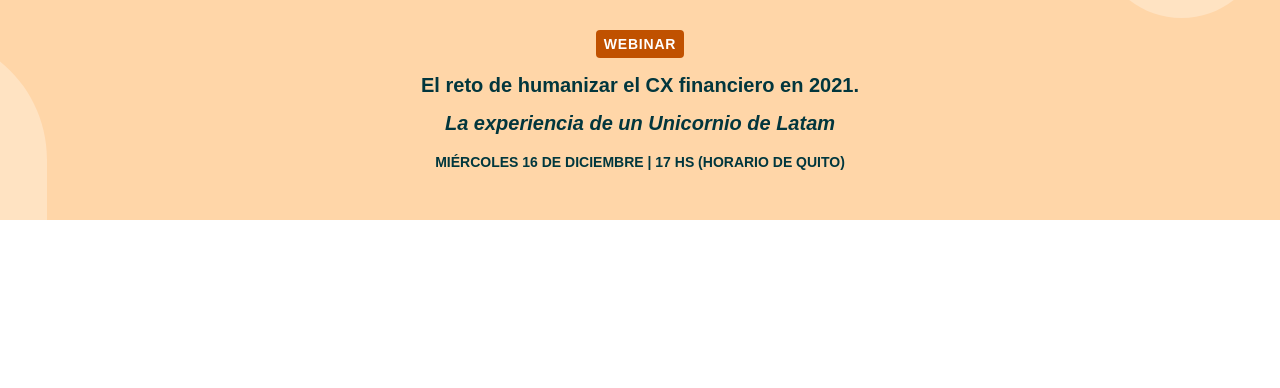
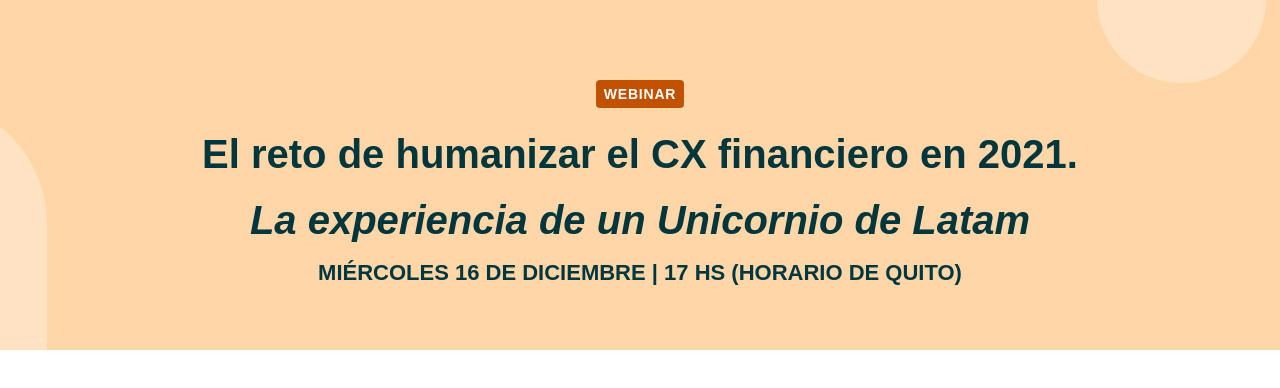
Before and after one commit to retaLazyCodes/the8Agency-challenge, a React (Create React App) app in the folder front/: page / in a window 1280 px wide. Shown: the top 388 px of the page. Built offline with nearby package versions, Linux system fonts and the light colour scheme.

Commit message:
Added media queries for Header

```diff
--- a/front/src/components/Header/styles.css
+++ b/front/src/components/Header/styles.css
@@ -65,4 +65,53 @@
   text-transform: uppercase;
   color: #00373e;
 }
+
+@media (min-width: 576px) {
+  .header {
+    height: 17.5rem;
+  }
+  .header__category {
+    width: 5.5rem;
+    height: 1.75rem;
+    margin-top: 1.5rem;
+    font-size: 0.875rem;
+  }
+  .header__title {
+    margin-top: 1.625rem;
+    font-size: 1.625rem;
+  }
+  .header__subtitle {
+    margin-top: 1rem;
+    font-size: 1.625rem;
+    line-height: 2rem;
+  }
+  .header__text {
+    margin-top: 1.25rem;
+    font-size: 1rem;
+  }
+}
+
+@media (min-width: 992px) {
+  .header {
+    height: 350px;
+  }
+  .header__category {
+    margin-top: 4rem;
+    font-size: 0.875rem;
+  }
+  .header__title {
+    margin-top: 1.625rem;
+    font-size: 2.5rem;
+    line-height: 2.5rem;
+  }
+  .header__subtitle {
+    margin-top: 1.625rem;
+    font-size: 2.5rem;
+    line-height: 2.5rem;
+  }
+  .header__text {
+    margin-top: 20px;
+    font-size: 1.375rem;
+  }
+}
 /*# sourceMappingURL=styles.css.map */
```
Also changed, not shown: front/src/components/Header/styles.scss (+57 -0 lines), 1 other file (tests, documents, lock files or other folders).
